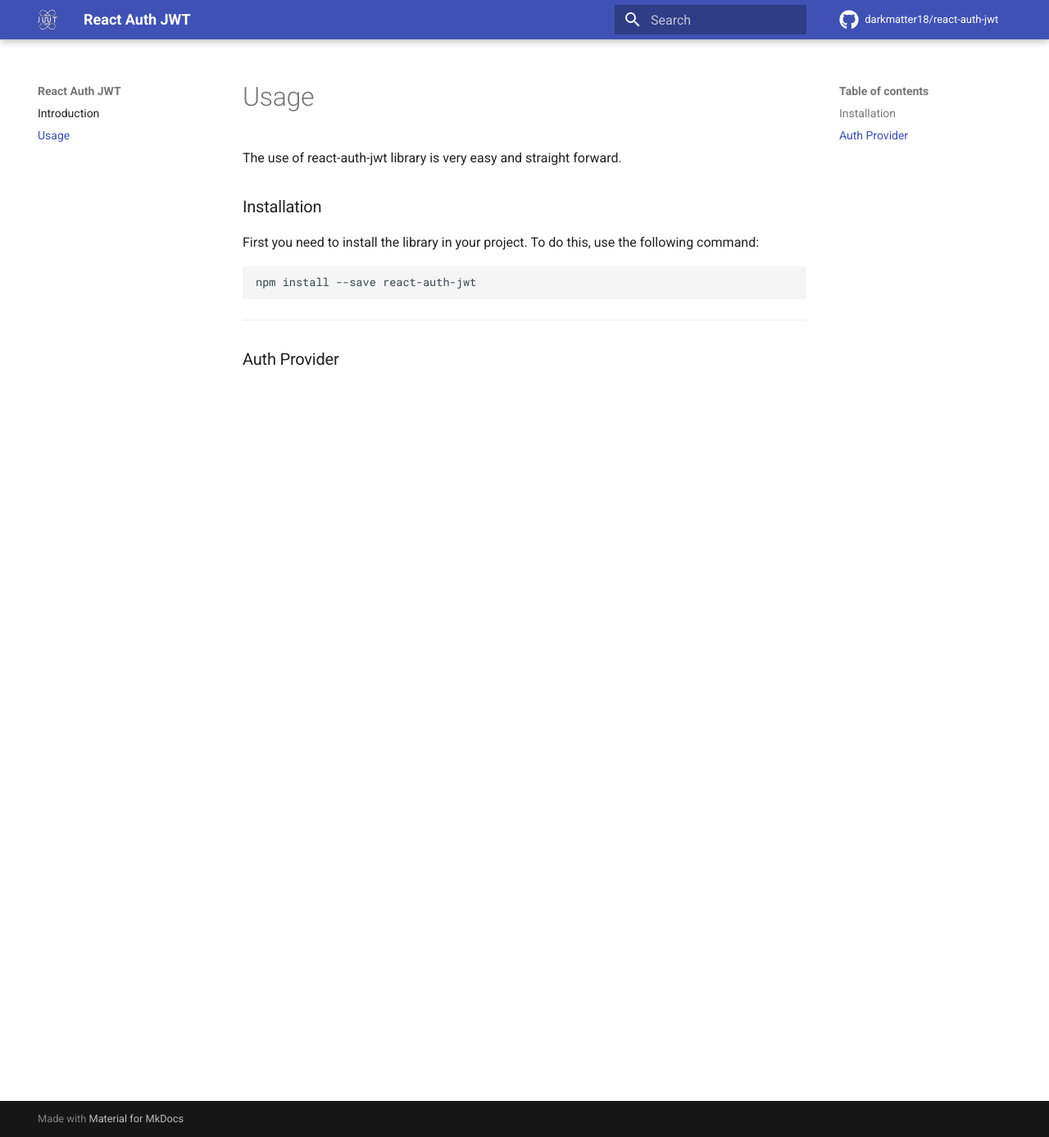
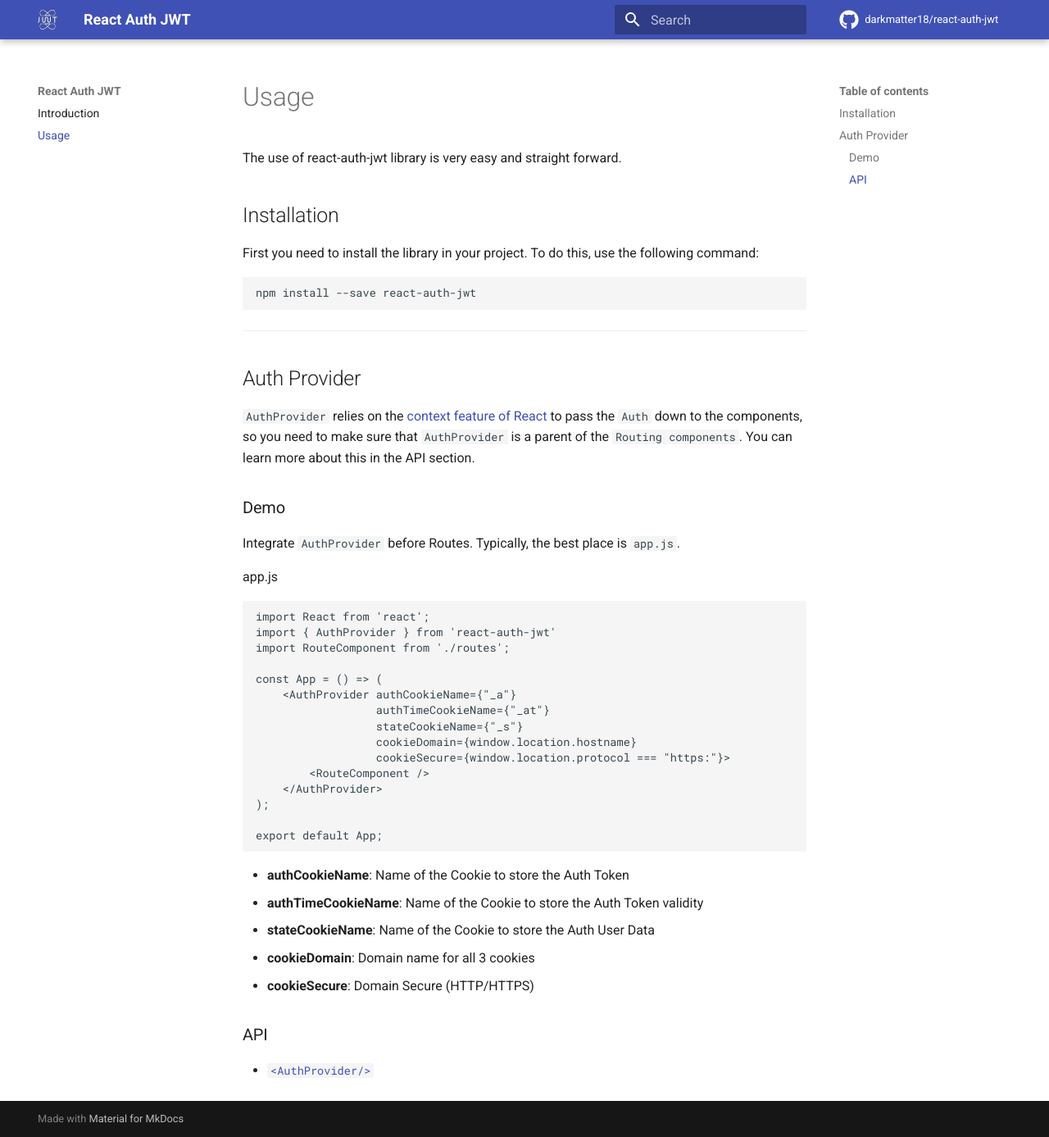
Before and after one commit to darkmatter18/react-auth-jwt, an MkDocs documentation site: the page built from docs/usage.md, in a window 1280 px wide and 1387 px high. Shown: the whole window at 82% size. Built offline with MkDocs 1.6.1 and Material for MkDocs 9.7.7, drawn with Linux system fonts in a browser that asks for light colours; comment, search, counter and statistics services are not loaded.

Commit message:
docs: Usage Added

````diff
--- a/docs/usage.md
+++ b/docs/usage.md
@@ -2,11 +2,47 @@
 
 The use of react-auth-jwt library is very easy and straight forward.
 
-### Installation
+## Installation
 First you need to install the library in your project. To do this, use the following command:
 ```bash
 npm install --save react-auth-jwt
 ```
 ---
 
-### Auth Provider
+## Auth Provider
+
+`AuthProvider` relies on the [context feature of React](https://reactjs.org/docs/context.html) to pass the `Auth` down
+to the components, so you need to make sure that `AuthProvider` is a parent of the `Routing components`.
+You can learn more about this in the API section.
+
+### Demo
+
+Integrate `AuthProvider` before Routes. Typically, the best place is `app.js`.
+
+app.js
+```js
+import React from 'react';
+import { AuthProvider } from 'react-auth-jwt'
+import RouteComponent from './routes';
+
+const App = () => (
+    <AuthProvider authCookieName={"_a"}
+                  authTimeCookieName={"_at"}
+                  stateCookieName={"_s"}
+                  cookieDomain={window.location.hostname}
+                  cookieSecure={window.location.protocol === "https:"}>
+        <RouteComponent />
+    </AuthProvider>
+);
+
+export default App;
+```
+
+- **authCookieName**: Name of the  Cookie to store the Auth Token
+- **authTimeCookieName**: Name of the Cookie to store the Auth Token validity
+- **stateCookieName**: Name of the Cookie to store the Auth User Data
+- **cookieDomain**: Domain name for all 3 cookies
+- **cookieSecure**: Domain Secure (HTTP/HTTPS)
+
+### API
+- [`<AuthProvider/>`](/api)
````
